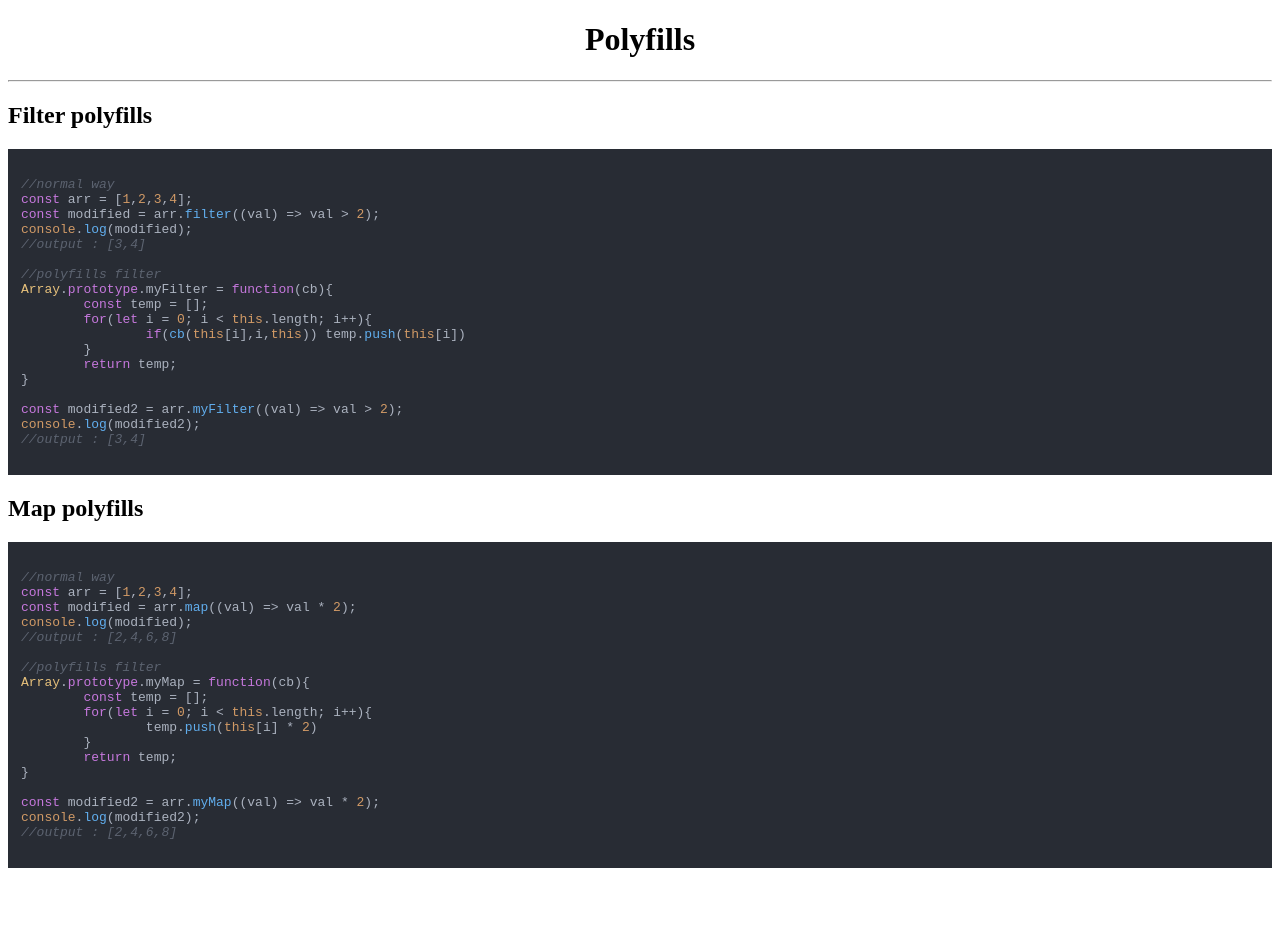
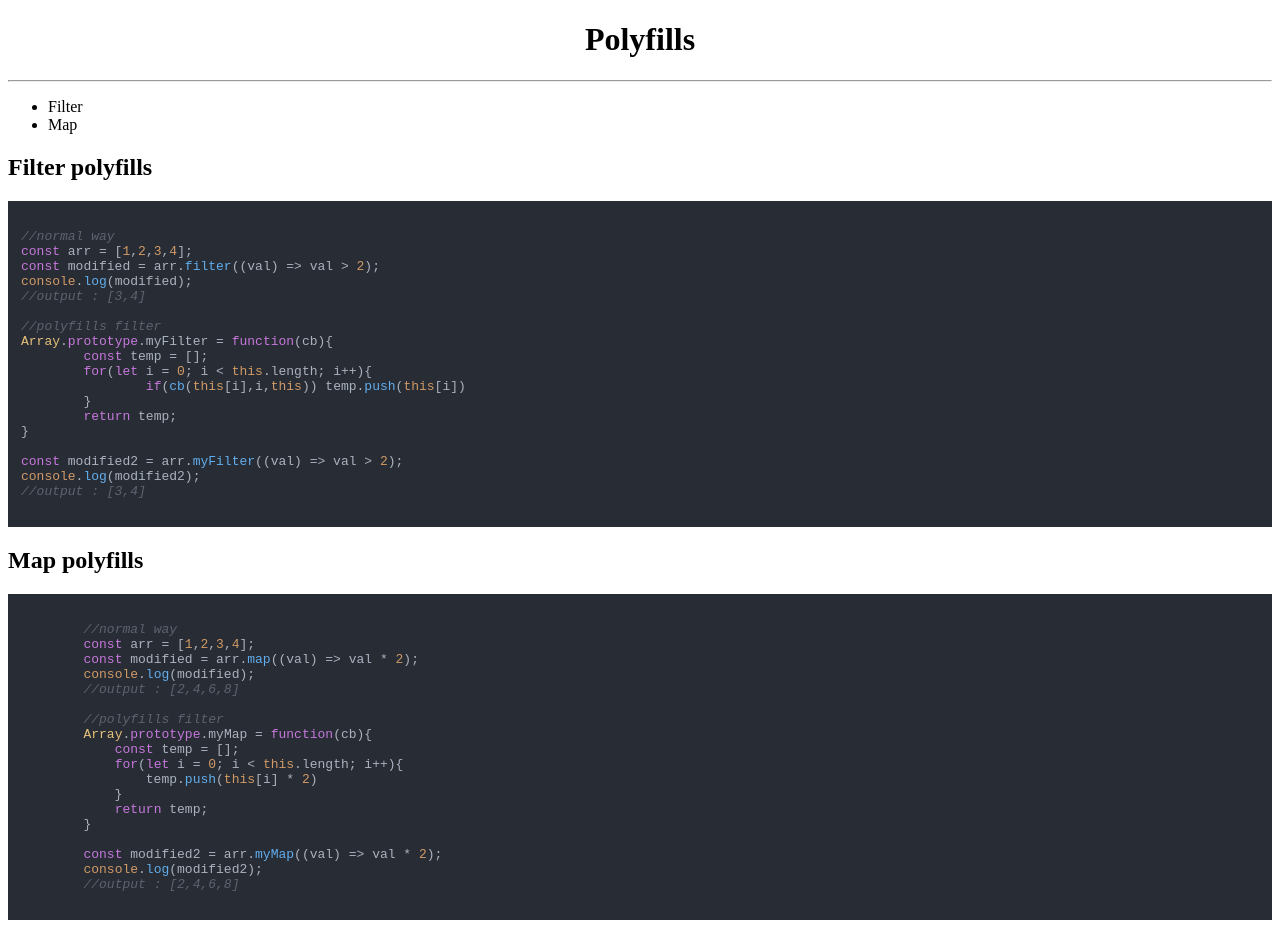
Before and after one commit to rishabhraj291196/javascript, a plain HTML site: page polyfills/index.html in a window 1280 px wide. Before the commit the page ends 881 px from the top, so only its background shows below. Drawn offline with Linux system fonts and the light colour scheme.

Commit message:
update design

```diff
--- a/polyfills/index.html
+++ b/polyfills/index.html
@@ -7,8 +7,19 @@
     <link rel="stylesheet" href="../highlight/styles/atom-one-dark.min.css">
 </head>
 <body>
+
+    <main class="container">
+        <div class="header">
             <center><h1>Polyfills</h1></center>
             <hr>
+        </div>
+        <div class="sidebar">
+            <ul>
+                <li>Filter</li>
+                <li>Map</li>
+            </ul>
+        </div>
+        <div class="wrapper">
             <h2>Filter polyfills</h2>
     <pre><code class="language-javascript">
 //normal way
@@ -52,6 +63,10 @@ const modified2 = arr.myMap((val) => val * 2);
         console.log(modified2);
         //output : [2,4,6,8]
             </code></pre>
+        </div><!--end of wrapper class-->
+    </main>
+
+
     <script src="../highlight/highlight.min.js"></script>
     <script>
         // Initialize Highlight.js
```
Lines whose indentation alone changed are shown as unchanged.
